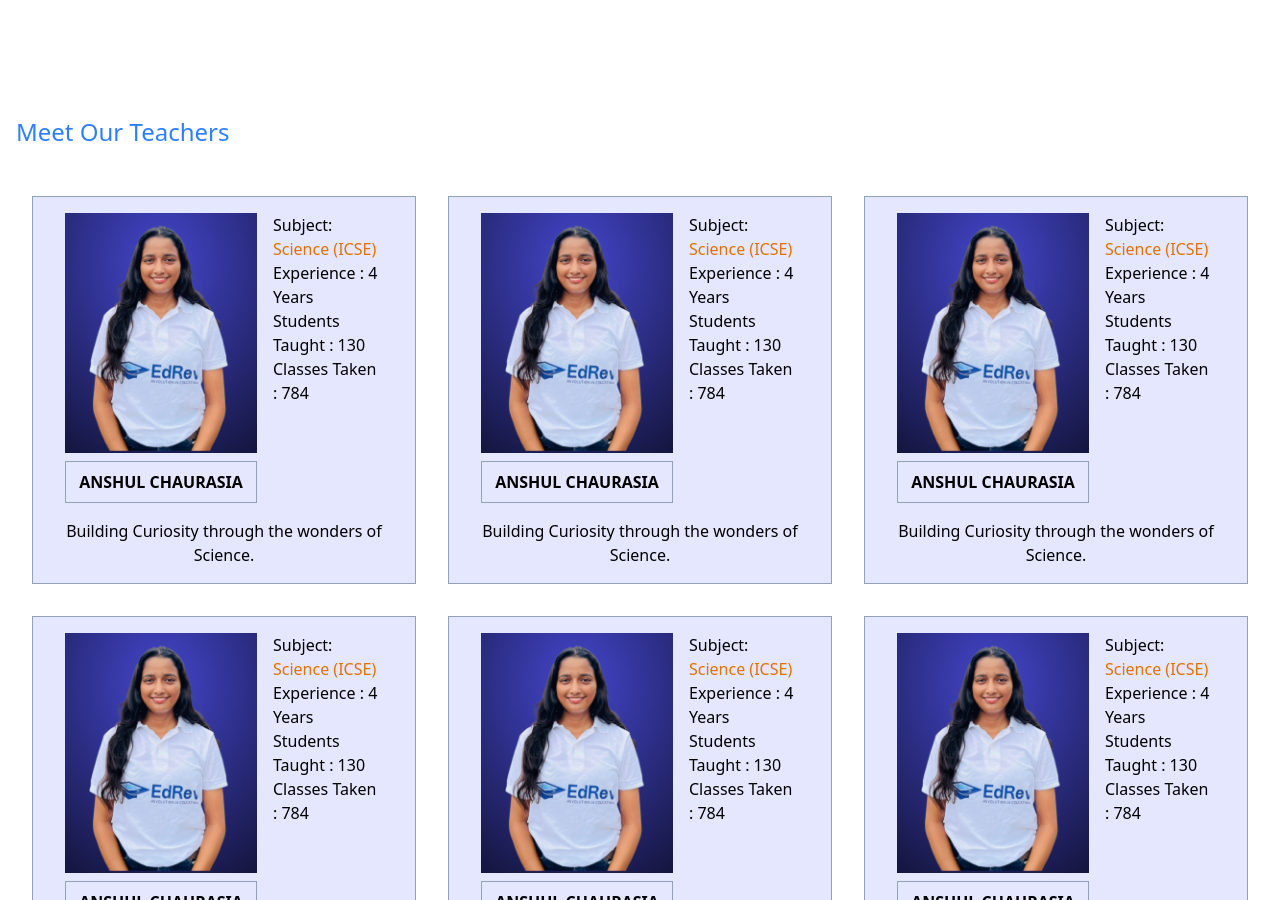
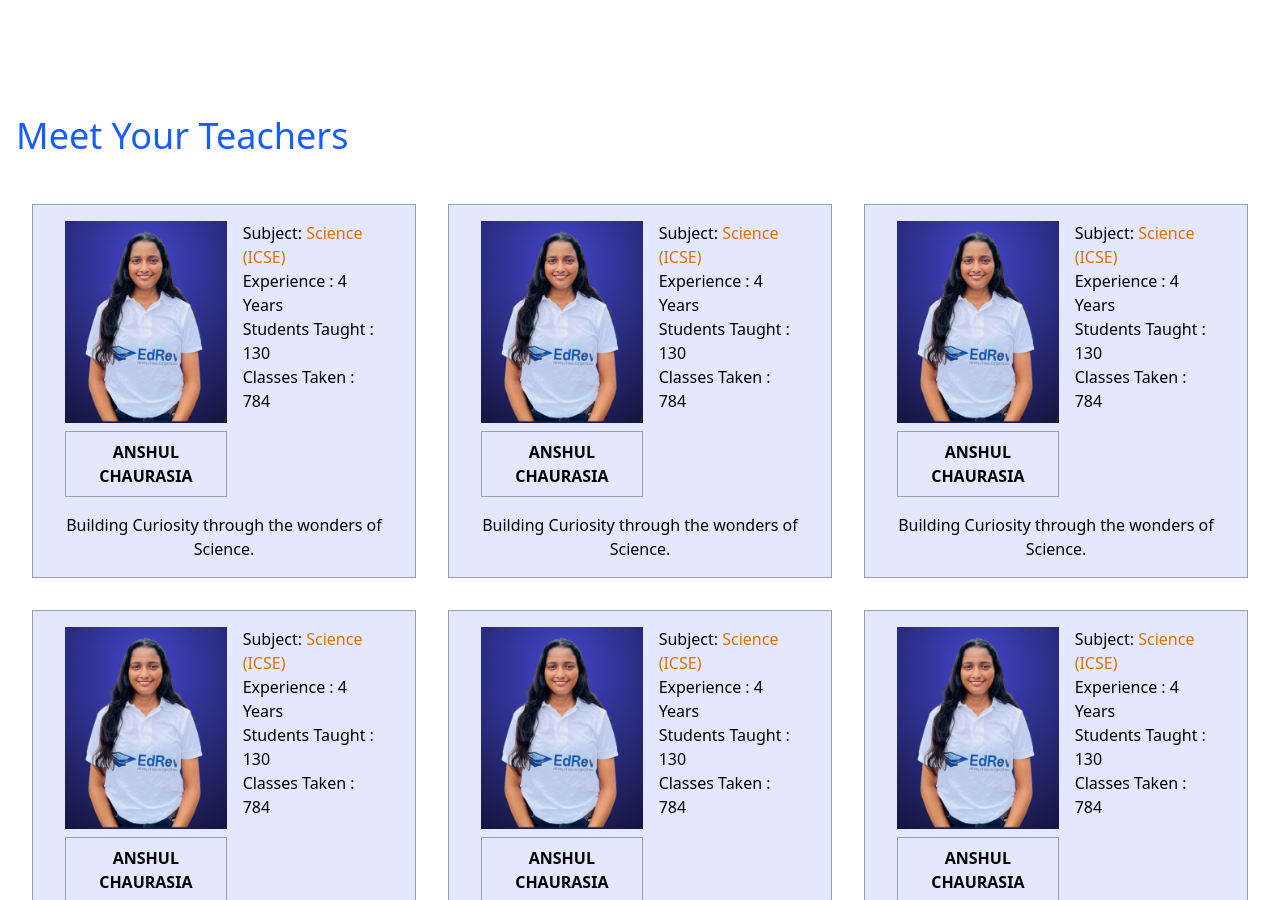
Before and after one commit to AsimKachhap/EdRev, a Next.js app: page / in a window 1280 px wide. Shown: the part 1570-2470 px from the top of the page. Built offline with nearby package versions, Linux system fonts and the light colour scheme.

Commit message:
Changed Know Your Teacher font size

```diff
--- a/src/app/page.js
+++ b/src/app/page.js
@@ -127,7 +127,9 @@ export default function Home() {
         <div></div>
       </section>
       <section className="Teachers_Card bg-white">
-        <h4 className="text-2xl p-4 text-blue-500 ">Meet Our Teachers</h4>
+        <h4 className="text-3xl md:text-4xl p-4 text-blue-600 ">
+          Meet Your Teachers
+        </h4>
         <div className="grid grid-cols-1 md:grid-cols-3 gap-8  p-4 md:p-6 lg:p-8">
           {TEACHERS.map((teacher) => {
             return <TeacherCard teacher={teacher} key={teacher.name} />;
--- a/src/components/TeacherCard.jsx
+++ b/src/components/TeacherCard.jsx
@@ -4,8 +4,8 @@ const TeacherCard = ({ teacher }) => {
   return (
     <div className="border border-slate-400 bg-indigo-400/20     px-8 p-4 flex flex-col gap-4 items-start">
       <div className="flex gap-4">
-        <div className="flex flex-col items-center gap-2">
-          <div className=" w-24 md:w-48">
+        <div className="flex flex-col items-center gap-2 w-24 md:w-48">
+          <div className=" ">
             <img src={teacher.photo} alt={teacher.name} />
           </div>
           <h3 className="px-2 md:p-2 border border-slate-400 w-full text-center text font-semibold uppercase">
```
